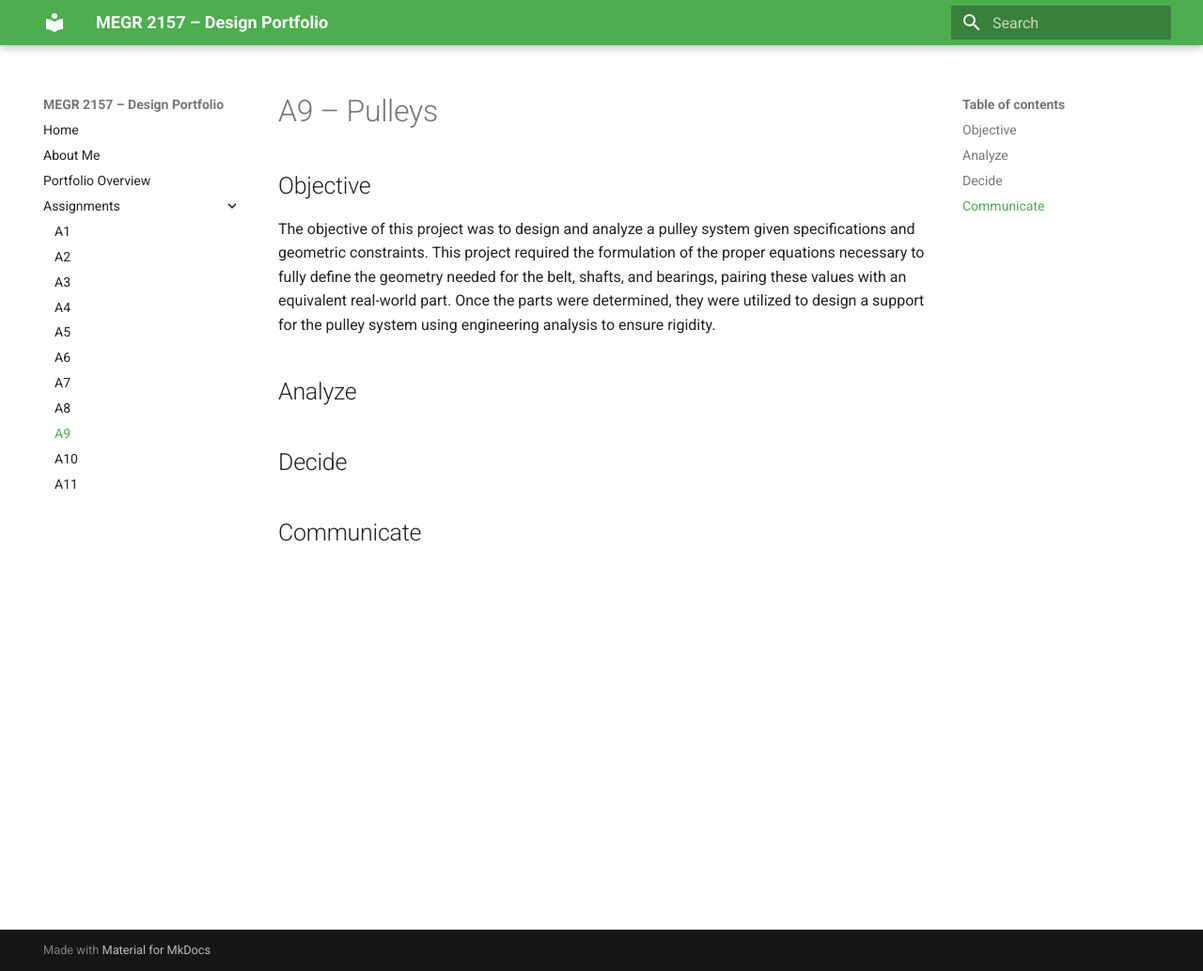
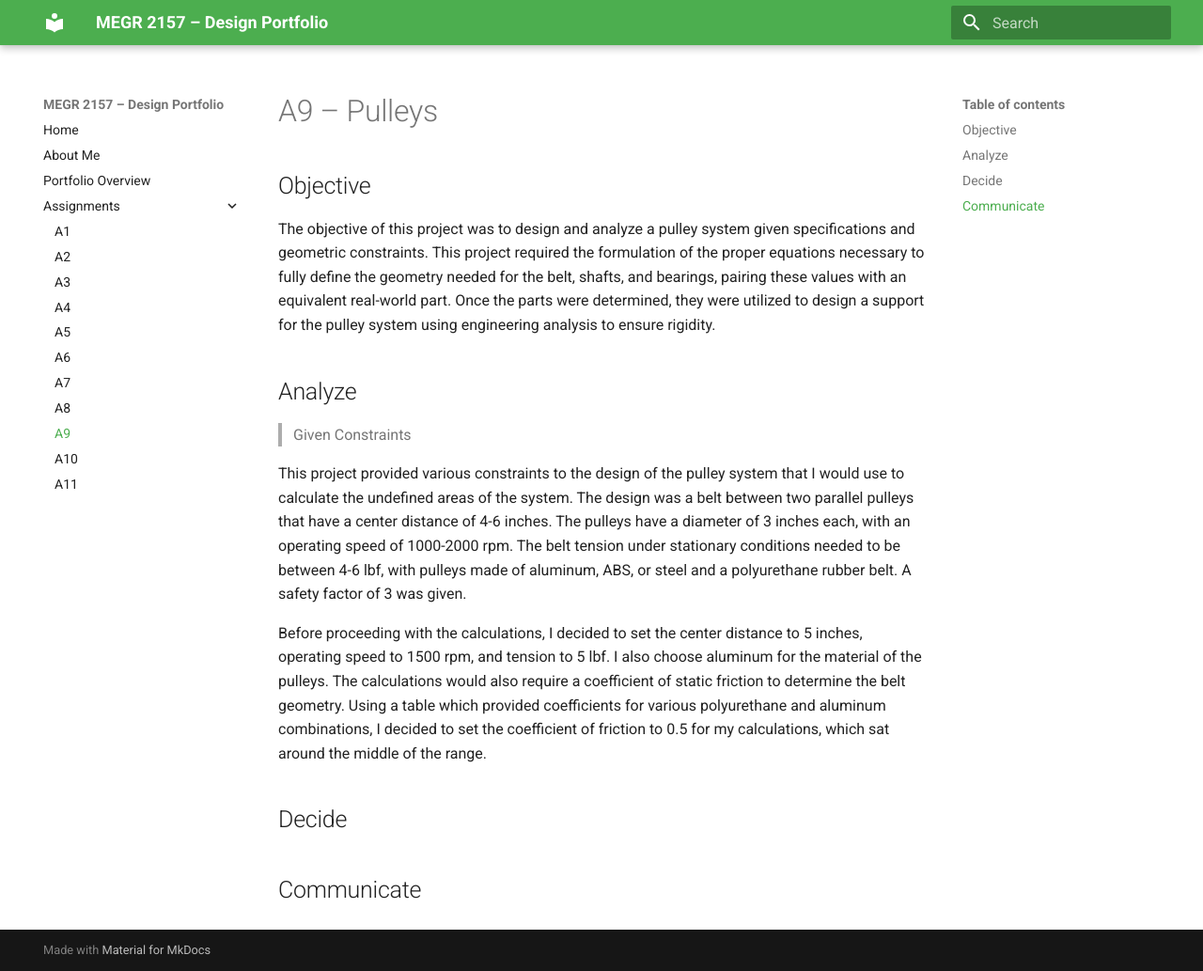
Before and after one commit to bsalvi7/megr2156-portfolio, an MkDocs documentation site: the page built from docs/assignments/A09/index.md, in a window 1280 px wide and 1033 px high. Shown: the whole window at 94% size. Built offline with MkDocs 1.6.1 and Material for MkDocs 9.7.7, drawn with Linux system fonts in a browser that asks for light colours.

Commit message:
Update index.md with project design constraints
Added project constraints and design decisions for the pulley system analysis.

```diff
--- a/docs/assignments/A09/index.md
+++ b/docs/assignments/A09/index.md
@@ -6,6 +6,13 @@ The objective of this project was to design and analyze a pulley system given sp
 
 ## Analyze
 
+>Given Constraints
+
+This project provided various constraints to the design of the pulley system that I would use to calculate the undefined areas of the system. The design was a belt between two parallel pulleys that have a center distance of 4-6 inches. The pulleys have a diameter of 3 inches each, with an operating speed of 1000-2000 rpm. The belt tension under stationary conditions needed to be between 4-6 lbf, with pulleys made of aluminum, ABS, or steel and a polyurethane rubber belt. A safety factor of 3 was given.
+
+Before proceeding with the calculations, I decided to set the center distance to 5 inches, operating speed to 1500 rpm, and tension to 5 lbf. I also choose aluminum for the material of the pulleys. The calculations would also require a coefficient of static friction to determine the belt geometry. Using a table which provided coefficients for various polyurethane and aluminum combinations, I decided to set the coefficient of friction to 0.5 for my calculations, which sat around the middle of the range.
+
+
 
 ## Decide
 
```
